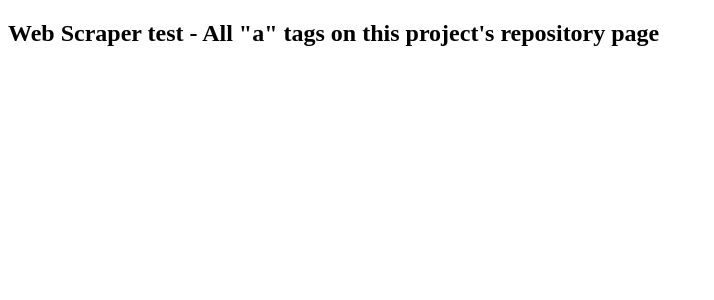
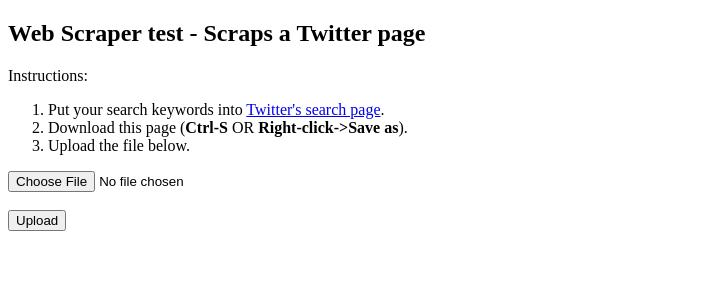
Before and after one commit to Rman887/highway-tweets, a Flask app: page / in a window 1280 px wide. Shown: the top 300 px of the page, without its empty margins (0-714 px from the left). Run offline with Flask 2, Linux system fonts and the light colour scheme; data that the repository does not hold is empty.

Commit message:
Implement file upload

```diff
--- a/app.py
+++ b/app.py
@@ -1,21 +1,59 @@
-from flask import Flask, render_template
+from flask import Flask, render_template, url_for, session, redirect, request, flash
+from flask_wtf import FlaskForm
+from wtforms import StringField, SubmitField
+
 from bs4 import BeautifulSoup
 import requests
 
+import os
+from werkzeug.utils import secure_filename
+
+UPLOAD_FOLDER = 'scrape_pages'
+ALLOWED_EXTENSIONS = set(['txt', 'html'])
+
 app = Flask(__name__)
+app.config['SECRET_KEY'] = 'this-is-a-secret-key'
+app.config['UPLOAD_FOLDER'] = UPLOAD_FOLDER
 
 
-@app.route('/')
+def allowed_file(filename):
+    return '.' in filename and filename.rsplit('.', 1)[1].lower() in ALLOWED_EXTENSIONS
+
+
+def scrape(text):
+    soup = BeautifulSoup(text, "html.parser")
+    links = soup.find_all("div", {"class": "js-tweet-text-container"})
+    items = [x.prettify() for x in links]
+    return items
+
+@app.route('/', methods=['GET', 'POST'])
 def main_page():
-    page = requests.get('https://github.com/Rman887/highway-tweets')
 
-    soup = BeautifulSoup(page.text, "html.parser")
+    items = []
+    if request.method == 'POST':
+        if 'file' not in request.files:
+            flash("File part missing")
+            return redirect(request.url)
+        file = request.files['file']
 
-    links = soup.find_all('a')
+        if file.filename == '':
+            flash("No selected file")
+            return redirect(request.url)
 
-    link_list = [x.prettify() for x in links]
+        if file and allowed_file(file.filename):
+            filename = secure_filename(file.filename)
+            full_path = os.path.join(app.config['UPLOAD_FOLDER'], filename)
+            file.save(full_path)
 
-    return render_template('index.html', text=link_list)
+            try:
+                with open(full_path, "r", encoding="utf8") as f:
+                    items = scrape(f.read())
+            except Exception as e:
+                print("Error scraping file: ", e)
+            else:
+                os.remove(full_path)
+
+    return render_template('index.html', items=items)
 
 
 if __name__ == '__main__':
--- a/templates/index.html
+++ b/templates/index.html
@@ -5,11 +5,26 @@
     <title>Web Scraper</title>
 </head>
 <body>
-<h2> Web Scraper test - All "a" tags on this project's repository page</h2>
+<h2> Web Scraper test - Scraps a Twitter page</h2>
+
+<p>Instructions:</p>
+<ol>
+    <li> Put your search keywords into
+        <a href="https://twitter.com/search-home" target="_blank"> Twitter's search page</a>.
+    </li>
+    <li> Download this page (<b>Ctrl-S</b> OR <b>Right-click->Save as</b>). </li>
+    <li> Upload the file below. </li>
+</ol>
+
+<form method="post" enctype="multipart/form-data">
+    <input type="file" name="file">
+    <br> <br>
+    <input type="submit" value="Upload">
+</form>
 <ul>
-{% for item in text %}
-    <li>{{ item }}</li>
-{% endfor %}
+    {% for item in items %}
+        <li>{{ item }}</li>
+    {% endfor %}
 </ul>
 </body>
 </html>
```
